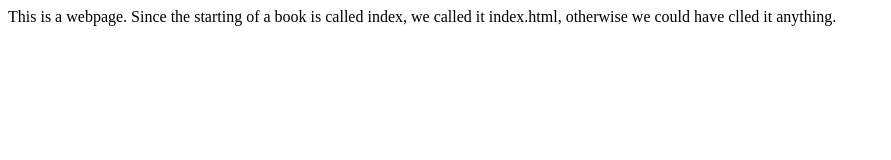
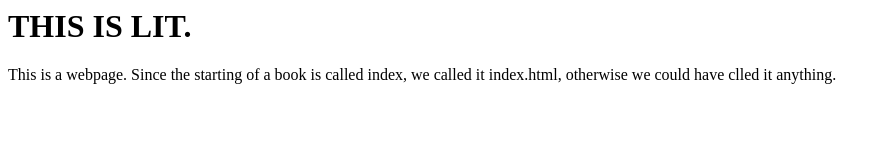
Before and after one commit to shikharpathak/september9th, a plain HTML site: page index.html in a window 1280 px wide. Shown: the whole page, without its empty margins (0-891 px from the left). Drawn offline with Linux system fonts and the light colour scheme.

Commit message:
heading added

```diff
--- a/index.html
+++ b/index.html
@@ -1,6 +1,7 @@
 <html>
   <title>Hello Guys</title>
   <body>
+    <h1>THIS IS LIT.</h1>
     This is a webpage. Since the starting of a book is called index, we called
     it index.html, otherwise we could have clled it anything.
   </body>
```
